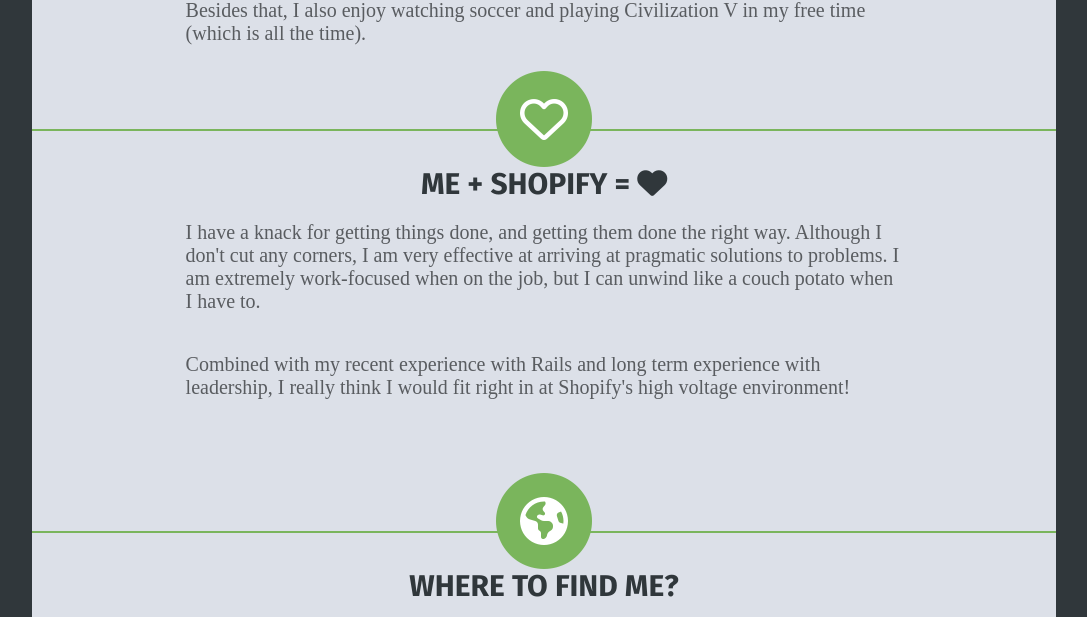
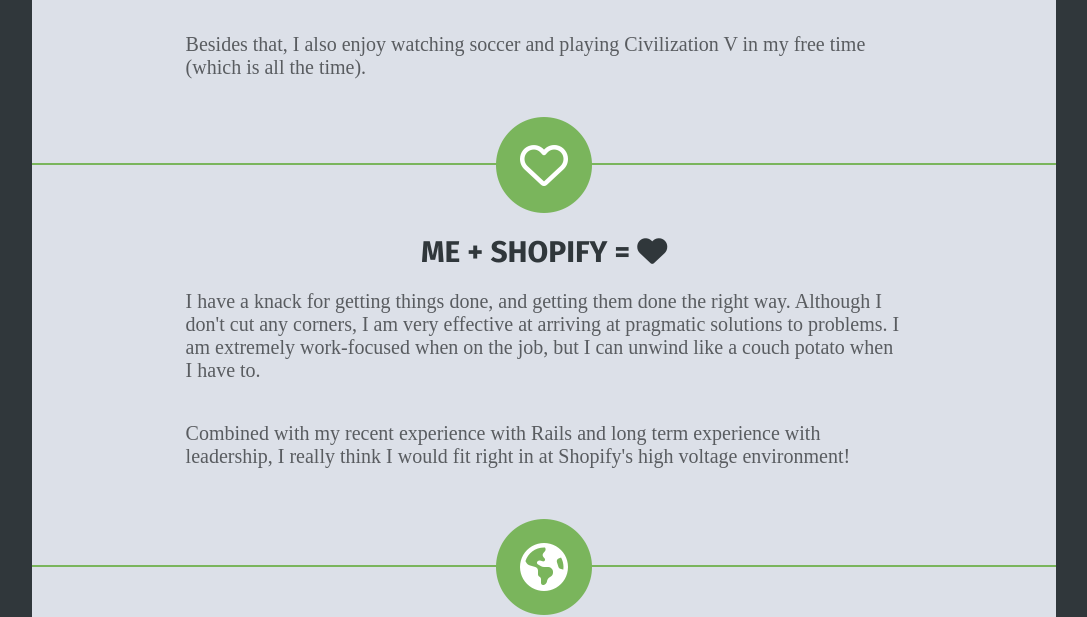
Before and after one commit to pawandubey/pawandubey.github.io, a plain HTML site: page shopify/index.html in a window 1280 px wide. Shown: the part 1129-1746 px from the top of the page, without its empty margins (96-1183 px from the left). Drawn offline with nearby package versions, Linux system fonts and the light colour scheme.

Commit message:
Fixed margins for icons

```diff
--- a/shopify/style.scss
+++ b/shopify/style.scss
@@ -38,7 +38,6 @@ body {
         display: flex;
         flex-direction: column;
         align-items: center;
-        margin-top: -7.5vh;
         color: $green;
 
         .heading {
@@ -47,6 +46,11 @@ body {
             font-size: 30px;
             text-transform: uppercase;
             font-weight: bold;
+            margin-top: -2vmax;
+        }
+
+        .fa-stack {
+            transform: translateY(-50%);
         }
     }
 
```
Also changed, not shown: shopify/style.css, 1 other file.
